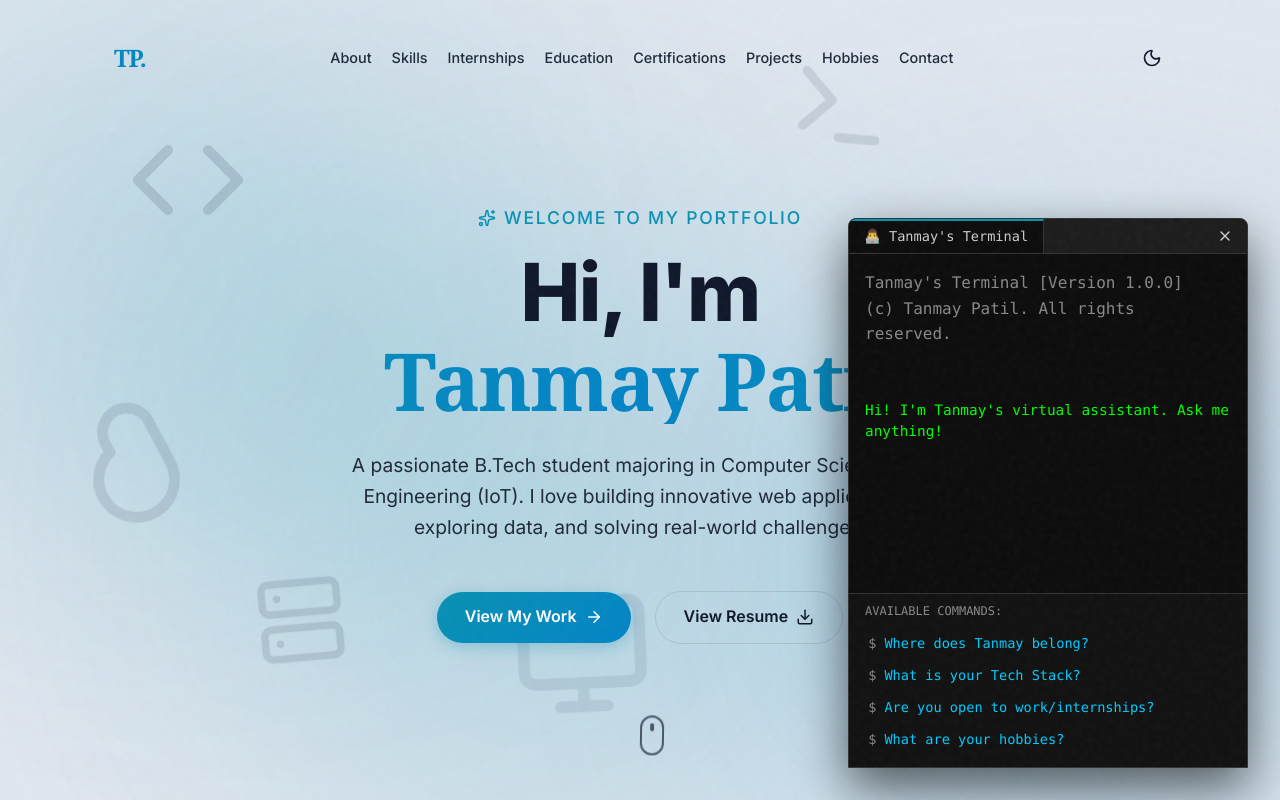
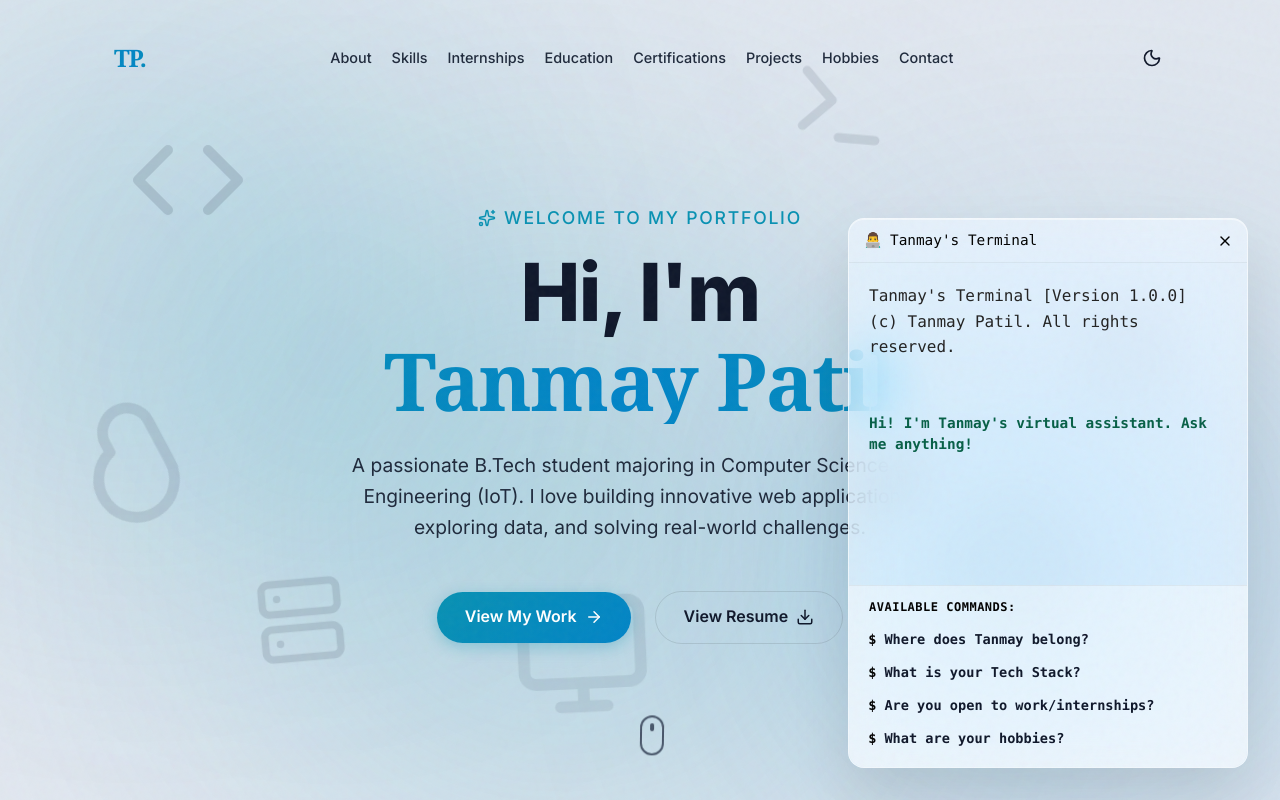
Before and after one commit to Tanmay2109/Tanmay_Portfolio, a React (Vite) app: page / in a window 1280 px wide. Both pictures are taken after a click on the button 1218 px from the left and 738 px from the top of the page. Shown: the top 800 px of the page. Built offline with nearby package versions, Linux system fonts and the light colour scheme.

Commit message:
Fixed bot

```diff
--- /dev/null
+++ b/src/components/Chatbot.css
@@ -0,0 +1,145 @@
+/* Custom Scrollbar for Terminal */
+.terminal-scroll::-webkit-scrollbar {
+  width: 6px;
+}
+.terminal-scroll::-webkit-scrollbar-track {
+  background: transparent;
+  border-radius: 4px;
+}
+.terminal-scroll::-webkit-scrollbar-thumb {
+  background: rgba(0, 0, 0, 0.2);
+  border-radius: 4px;
+}
+[data-theme="dark"] .terminal-scroll::-webkit-scrollbar-thumb {
+  background: rgba(255, 255, 255, 0.2);
+}
+.terminal-scroll::-webkit-scrollbar-thumb:hover {
+  background: rgba(0, 0, 0, 0.4);
+}
+[data-theme="dark"] .terminal-scroll::-webkit-scrollbar-thumb:hover {
+  background: rgba(255, 255, 255, 0.4);
+}
+
+/* Glass panel glow animation for the bot button */
+.bot-btn-pulse {
+  animation: pulse-glow 2s infinite;
+}
+
+/* Terminal Theming */
+.terminal-window {
+  background-color: rgba(240, 248, 255, 0.65); /* Light blue glass */
+  backdrop-filter: blur(24px) saturate(180%);
+  -webkit-backdrop-filter: blur(24px) saturate(180%);
+  border: 1px solid rgba(255, 255, 255, 0.6);
+  box-shadow: 0 30px 60px rgba(0,0,0,0.1), inset 0 1px 0 rgba(255,255,255,0.5);
+  color: #1e293b;
+}
+[data-theme="dark"] .terminal-window {
+  background-color: rgba(10, 35, 70, 0.55);
+  border: 1px solid rgba(255, 255, 255, 0.15);
+  box-shadow: 0 30px 60px rgba(0,0,0,0.4), inset 0 1px 0 rgba(255,255,255,0.1);
+  color: #fff;
+}
+
+.terminal-header {
+  background: rgba(255, 255, 255, 0.5);
+  border-bottom: 1px solid rgba(0, 0, 0, 0.05);
+}
+[data-theme="dark"] .terminal-header {
+  background: rgba(255, 255, 255, 0.05);
+  border-bottom: 1px solid rgba(255, 255, 255, 0.1);
+}
+
+.terminal-title {
+  color: #000000;
+  font-weight: 700;
+}
+[data-theme="dark"] .terminal-title {
+  color: #fff;
+}
+
+.terminal-close-btn {
+  color: #000000;
+}
+[data-theme="dark"] .terminal-close-btn {
+  color: rgba(255, 255, 255, 0.8);
+}
+.terminal-close-btn:hover {
+  background: rgba(232, 17, 35, 0.8) !important;
+  color: white !important;
+}
+
+.terminal-body {
+  background: transparent;
+}
+
+.terminal-version {
+  color: #222222;
+  font-weight: 500;
+}
+[data-theme="dark"] .terminal-version {
+  color: rgba(255, 255, 255, 0.7);
+}
+
+.terminal-prompt {
+  color: #000000;
+  font-weight: 700;
+}
+[data-theme="dark"] .terminal-prompt {
+  color: #38bdf8;
+}
+
+.terminal-user-text {
+  color: #000000;
+  font-weight: 500;
+}
+[data-theme="dark"] .terminal-user-text {
+  color: #fff;
+}
+
+.terminal-bot-text {
+  color: #065f46; /* Very dark green */
+  font-weight: 600;
+}
+[data-theme="dark"] .terminal-bot-text {
+  color: #4ade80;
+}
+
+.terminal-footer {
+  background: rgba(255, 255, 255, 0.4);
+  border-top: 1px solid rgba(0, 0, 0, 0.05);
+}
+[data-theme="dark"] .terminal-footer {
+  background: rgba(5, 15, 40, 0.4);
+  border-top: 1px solid rgba(255, 255, 255, 0.15);
+}
+
+.terminal-cmd-title {
+  color: #000000;
+  font-weight: 700;
+}
+[data-theme="dark"] .terminal-cmd-title {
+  color: rgba(255, 255, 255, 0.9);
+}
+
+.terminal-cmd-btn {
+  color: #0f172a;
+  font-weight: 600;
+}
+[data-theme="dark"] .terminal-cmd-btn {
+  color: #38bdf8;
+}
+.terminal-cmd-btn:hover {
+  background: rgba(0, 0, 0, 0.05) !important;
+}
+[data-theme="dark"] .terminal-cmd-btn:hover {
+  background: rgba(255, 255, 255, 0.08) !important;
+}
+
+.terminal-cmd-prefix {
+  color: #000000;
+  font-weight: 700;
+}
+[data-theme="dark"] .terminal-cmd-prefix {
+  color: rgba(255, 255, 255, 0.5);
+}
--- a/src/components/Chatbot.jsx
+++ b/src/components/Chatbot.jsx
@@ -1,5 +1,6 @@
 import React, { useState, useRef, useEffect } from 'react';
 import { MessageCircle, X, Send } from 'lucide-react';
+import './Chatbot.css';
 
 const prebuiltQnA = [
   { q: "Where does Tanmay belong?", a: "I belong to Nagpur, Maharashtra, India! 🍊" },
@@ -66,7 +67,7 @@ const Chatbot = () => {
 
       {/* Terminal Window */}
       {isOpen && (
-        <div style={{
+        <div className="terminal-window" style={{
           position: 'fixed',
           bottom: '2rem',
           right: '2rem',
@@ -78,34 +79,30 @@ const Chatbot = () => {
           display: 'flex',
           flexDirection: 'column',
           overflow: 'hidden',
-          backgroundColor: '#0c0c0c',
-          border: '1px solid #333',
-          borderRadius: '8px 8px 0 0',
-          boxShadow: '0 20px 50px rgba(0,0,0,0.6)',
+          borderRadius: '16px',
           animation: 'fadeInUp 0.2s ease forwards',
-          fontFamily: "'Consolas', 'Courier New', monospace"
+          fontFamily: "'SF Mono', 'Consolas', 'Courier New', monospace"
         }}>
           {/* Windows 11 Terminal Header */}
-          <div style={{
+          <div className="terminal-header" style={{
             padding: '0',
-            background: '#1c1c1c',
+            background: 'rgba(255, 255, 255, 0.05)',
             display: 'flex',
             justifyContent: 'space-between',
             alignItems: 'stretch',
-            color: '#ccc',
-            borderBottom: '1px solid #333',
-            height: '35px'
+            height: '44px',
+            borderTopLeftRadius: '16px',
+            borderTopRightRadius: '16px'
           }}>
             <div style={{ display: 'flex', alignItems: 'center' }}>
-               <div style={{
+               <div className="terminal-title" style={{
                  padding: '0 15px',
                  height: '100%',
                  display: 'flex',
                  alignItems: 'center',
-                 background: '#0c0c0c',
-                 borderRight: '1px solid #333',
-                 borderTop: '2px solid var(--accent-primary)',
-                 fontSize: '0.85rem'
+                 background: 'transparent',
+                 fontSize: '0.9rem',
+                 fontWeight: '500'
                }}>
                   <span style={{ marginRight: '8px', color: '#00ccff' }}>&#128104;&#8205;&#128187;</span> Tanmay's Terminal
                </div>
@@ -113,25 +110,18 @@ const Chatbot = () => {
 
             <div style={{ display: 'flex', alignItems: 'stretch' }}>
               <button
+                className="terminal-close-btn"
                 onClick={() => setIsOpen(false)}
                 style={{
                   background: 'transparent',
                   border: 'none',
-                  color: '#ccc',
                   cursor: 'pointer',
-                  width: '45px',
+                  width: '44px',
                   display: 'flex',
                   alignItems: 'center',
                   justifyContent: 'center',
-                  transition: 'background 0.2s'
-                }}
-                onMouseEnter={(e) => {
-                  e.currentTarget.style.background = '#e81123';
-                  e.currentTarget.style.color = 'white';
-                }}
-                onMouseLeave={(e) => {
-                  e.currentTarget.style.background = 'transparent';
-                  e.currentTarget.style.color = '#ccc';
+                  transition: 'all 0.2s',
+                  borderTopRightRadius: '16px'
                 }}
               >
                 <X size={16} />
@@ -140,17 +130,15 @@ const Chatbot = () => {
           </div>
 
           {/* Terminal Console Output */}
-          <div style={{
+          <div className="terminal-scroll terminal-body" style={{
             flex: 1,
-            padding: '1rem',
+            padding: '1.25rem',
             overflowY: 'auto',
             display: 'flex',
             flexDirection: 'column',
             gap: '0.5rem',
-            background: '#0c0c0c',
-            color: '#ccc'
           }}>
-            <div style={{ marginBottom: '1rem', color: '#888' }}>
+            <div className="terminal-version" style={{ marginBottom: '1rem' }}>
               Tanmay's Terminal [Version 1.0.0]<br/>
               (c) Tanmay Patil. All rights reserved.<br/><br/>
             </div>
@@ -162,12 +150,12 @@ const Chatbot = () => {
                 lineHeight: '1.4'
               }}>
                 {msg.sender === 'user' ? (
-                  <div style={{ display: 'flex', gap: '8px', color: '#fff' }}>
-                    <span style={{ color: '#00ccff' }}>PS C:\Users\Visitor&gt;</span>
+                  <div className="terminal-user-text" style={{ display: 'flex', gap: '8px' }}>
+                    <span className="terminal-prompt" style={{ fontWeight: '500' }}>PS C:\Users\Visitor&gt;</span>
                     <span>{msg.text}</span>
                   </div>
                 ) : (
-                  <div style={{ color: '#00ff00', marginTop: '4px', marginBottom: '8px' }}>
+                  <div className="terminal-bot-text" style={{ marginTop: '4px', marginBottom: '8px' }}>
                     {msg.text}
                   </div>
                 )}
@@ -177,17 +165,21 @@ const Chatbot = () => {
           </div>
 
           {/* Pre-feed Questions Area - Terminal Style Commands */}
-          <div style={{ padding: '0.5rem', borderTop: '1px solid #333', background: '#111' }}>
-            <p style={{ fontSize: '0.75rem', color: '#888', marginBottom: '0.5rem', paddingLeft: '0.5rem', textTransform: 'uppercase' }}>Available Commands:</p>
-            <div style={{ display: 'flex', flexDirection: 'column', gap: '0.2rem', maxHeight: '130px', overflowY: 'auto', padding: '0 0.5rem' }}>
+          <div className="terminal-footer" style={{
+            padding: '0.75rem',
+            borderBottomLeftRadius: '16px',
+            borderBottomRightRadius: '16px'
+          }}>
+            <p className="terminal-cmd-title" style={{ fontSize: '0.75rem', marginBottom: '0.5rem', paddingLeft: '0.5rem', textTransform: 'uppercase', letterSpacing: '0.5px', fontWeight: '600' }}>Available Commands:</p>
+            <div className="terminal-scroll" style={{ display: 'flex', flexDirection: 'column', gap: '0.25rem', maxHeight: '130px', overflowY: 'auto', padding: '0 0.25rem' }}>
               {prebuiltQnA.map((qna, idx) => (
                 <button
                   key={idx}
+                  className="terminal-cmd-btn"
                   onClick={() => handleQuestionClick(qna)}
                   style={{
                     background: 'transparent',
                     border: 'none',
-                    color: '#00ccff',
                     padding: '0.4rem 0.2rem',
                     textAlign: 'left',
                     fontSize: '0.85rem',
@@ -195,18 +187,12 @@ const Chatbot = () => {
                     fontFamily: "'Consolas', 'Courier New', monospace",
                     display: 'flex',
                     alignItems: 'center',
-                    gap: '0.5rem'
-                  }}
-                  onMouseEnter={(e) => {
-                    e.currentTarget.style.background = '#222';
-                    e.currentTarget.style.color = '#fff';
-                  }}
-                  onMouseLeave={(e) => {
-                    e.currentTarget.style.background = 'transparent';
-                    e.currentTarget.style.color = '#00ccff';
+                    gap: '0.5rem',
+                    borderRadius: '4px',
+                    transition: 'background 0.2s'
                   }}
                 >
-                  <span style={{ color: '#888' }}>$</span> {qna.q}
+                  <span className="terminal-cmd-prefix">$</span> {qna.q}
                 </button>
               ))}
             </div>
--- a/src/components/Contact.css
+++ b/src/components/Contact.css
@@ -1,6 +1,7 @@
 /* Contact Section Styles */
 .contact-section {
-  padding: 6rem 0;
+  padding: 8rem 0 4rem;
+  justify-content: flex-start;
 }
 
 .contact-container {
```
